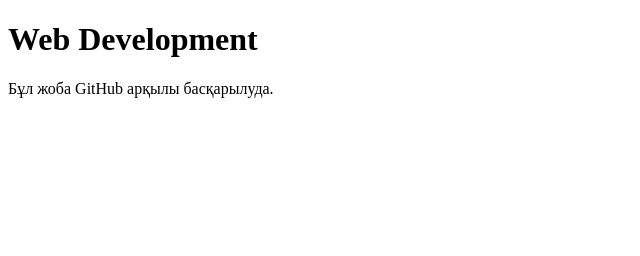
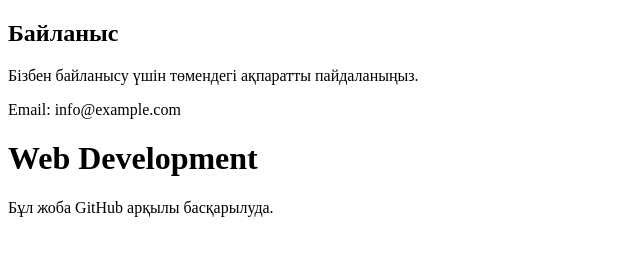
Before and after one commit to suladark2002-boop/web-practice, a plain HTML site: page index.html in a window 1280 px wide. Shown: the whole page, without its empty margins (0-640 px from the left). Drawn offline with Linux system fonts and the light colour scheme.

Commit message:
bailanys bolimi kosyldy

```diff
--- a/index.html
+++ b/index.html
@@ -5,7 +5,11 @@
     <title>Менің веб-жобам</title>
 </head>
 <body>
-
+<section id="contact">
+    <h2>Байланыс</h2>
+    <p>Бізбен байланысу үшін төмендегі ақпаратты пайдаланыңыз.</p>
+    <p>Email: info@example.com</p>
+</section>
     <h1>Web Development</h1>
     <p>Бұл жоба GitHub арқылы басқарылуда.</p>
 
```
